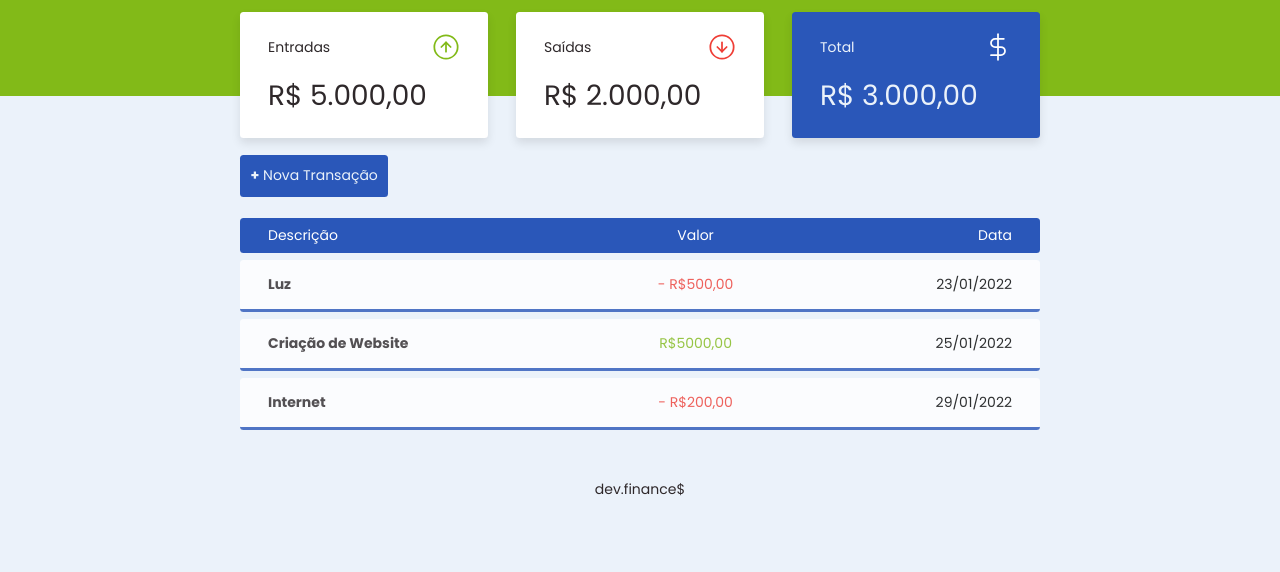
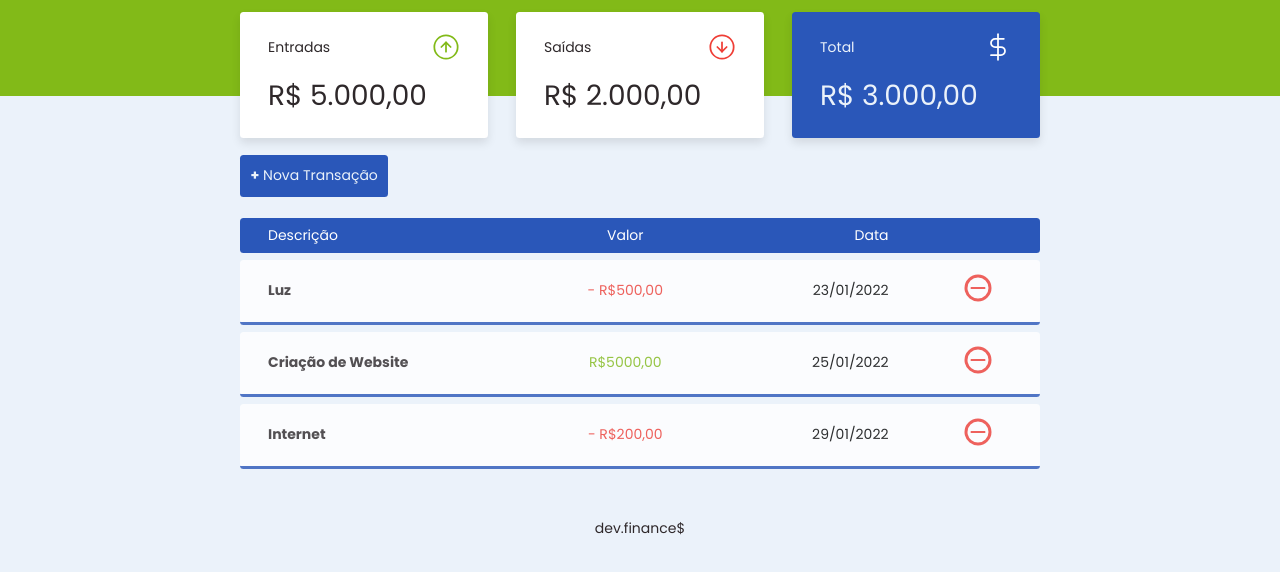
Before and after one commit to marcell0lopes/ez-finances, a plain HTML site: page index.html in a window 1280 px wide. Shown: the part 102-674 px from the top of the page. Drawn offline with Linux system fonts and the light colour scheme.

Commit message:
table icons

```diff
--- a/index.html
+++ b/index.html
@@ -56,6 +56,7 @@
               <th>Descrição</th>
               <th>Valor</th>
               <th>Data</th>
+              <th></th>
             </tr>
           </thead>
           <tbody>
@@ -63,16 +64,25 @@
               <td class="description">Luz</td>
               <td class="expense">- R$500,00</td>
               <td class="date">23/01/2022</td>
+              <td>
+                <img src="./assets/minus.svg" alt="remover transação" />
+              </td>
             </tr>
             <tr>
               <td class="description">Criação de Website</td>
               <td class="income">R$5000,00</td>
               <td class="date">25/01/2022</td>
+              <td>
+                <img src="./assets/minus.svg" alt="remover transação" />
+              </td>
             </tr>
             <tr>
               <td class="description">Internet</td>
               <td class="expense">- R$200,00</td>
               <td class="date">29/01/2022</td>
+              <td>
+                <img src="./assets/minus.svg" alt="remover transação" />
+              </td>
             </tr>
           </tbody>
         </table>
--- a/styles/app.scss
+++ b/styles/app.scss
@@ -84,6 +84,7 @@ a {
     background-color: $white;
     color: $blue;
     box-shadow: 0 5px 10px $lightBlack;
+    border: 0.5px solid $blue;
     transform: translateY(-0.25rem) scale(1.1);
 
     transition: all 0.3s ease;
@@ -232,6 +233,7 @@ table tbody tr td {
   }
 
   &:last-child {
+    text-align: center;
     border-radius: 0 0.25rem 0.25rem 0;
   }
 }
```
Also changed, not shown: styles/app.css, 1 other file.
